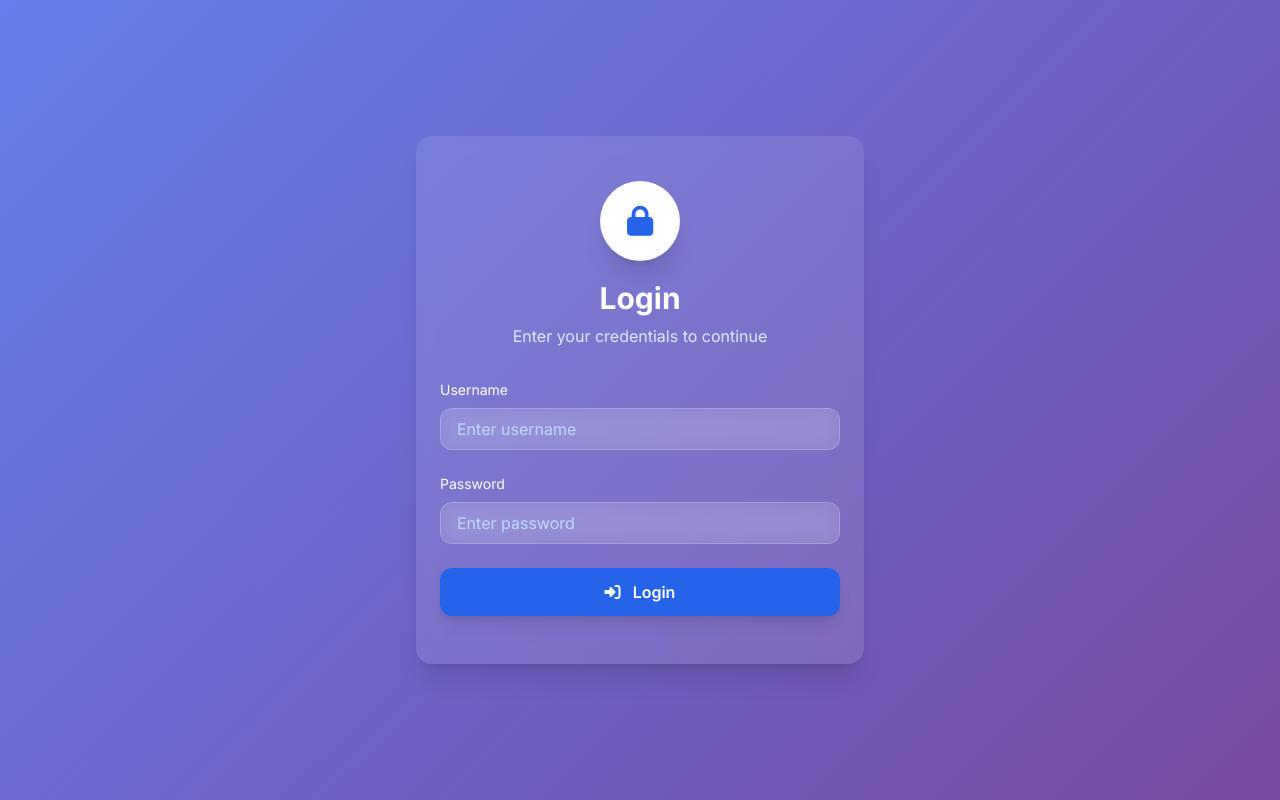
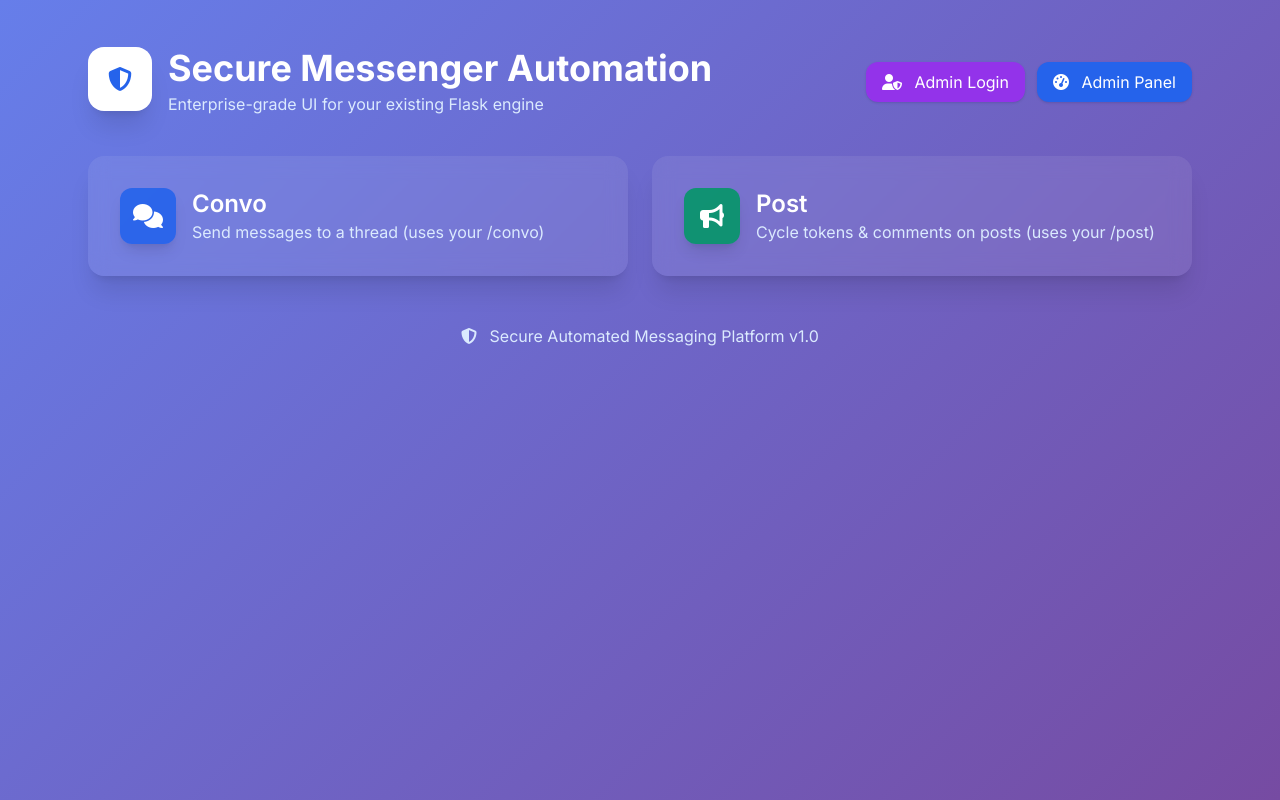
Before and after one commit to Legend-Xaryab/Approvex-Cha7x, a Flask app: page / in a window 1280 px wide. Run offline with Flask 3, Linux system fonts and the light colour scheme; the visitor is signed in with stand-in values (Sample User, id 1); some libraries are stand-ins or nearby versions.

Commit message:
Update home.html

```diff
--- a/templates/home.html
+++ b/templates/home.html
@@ -5,61 +5,44 @@
   <meta name="viewport" content="width=device-width,initial-scale=1.0"/>
   <title>Secure Messenger Automation</title>
   <script src="https://cdn.tailwindcss.com"></script>
-  <link rel="stylesheet"
-        href="https://cdnjs.cloudflare.com/ajax/libs/font-awesome/6.5.0/css/all.min.css"/>
+  <link rel="stylesheet" href="https://cdnjs.cloudflare.com/ajax/libs/font-awesome/6.5.0/css/all.min.css"/>
   <style>
     @import url('https://fonts.googleapis.com/css2?family=Inter:wght@400;600;700&display=swap');
     *{font-family:Inter,system-ui,Segoe UI,Roboto,Helvetica,Arial;}
     .gradient-bg{background:linear-gradient(135deg,#667eea 0%,#764ba2 100%);}
-    .glass{background:rgba(255,255,255,.1);backdrop-filter:blur(8px);}
+    .glass{background:rgba(255,255,255,.08);backdrop-filter:blur(10px);}
     .floaty{animation:floaty 8s ease-in-out infinite;}
     @keyframes floaty{0%,100%{transform:translateY(0)}50%{transform:translateY(-12px)}}
   </style>
 </head>
-<body class="min-h-screen gradient-bg text-white flex items-center justify-center">
-
-  <!-- LOGIN PAGE -->
-  <div id="login-page" class="max-w-md w-full mx-auto px-6 py-12 glass rounded-2xl shadow-xl">
-    <div class="text-center mb-8">
-      <div class="inline-flex items-center justify-center w-20 h-20 rounded-full bg-white text-blue-600 shadow-xl mb-4 floaty">
-        <i class="fa-solid fa-lock text-3xl"></i>
+<body class="min-h-screen gradient-bg text-white">
+  <div class="max-w-6xl mx-auto px-6 py-12">
+    <!-- Header -->
+    <header class="mb-10">
+      <div class="flex flex-col md:flex-row md:items-center md:justify-between gap-6">
+        <div class="flex items-center gap-4">
+          <div class="inline-flex items-center justify-center w-16 h-16 rounded-2xl bg-white text-blue-600 shadow-xl floaty">
+            <i class="fa-solid fa-shield-halved text-2xl"></i>
+          </div>
+          <div>
+            <h1 class="text-3xl md:text-4xl font-bold leading-tight">Secure Messenger Automation</h1>
+            <p class="text-blue-100 mt-1">Enterprise-grade UI for your existing Flask engine</p>
+          </div>
+        </div>
+        <div class="flex items-center gap-3">
+          <a href="/admin/login" class="px-4 py-2 rounded-xl bg-purple-600 hover:bg-purple-700 transition shadow">
+            <i class="fa-solid fa-user-shield mr-2"></i> Admin Login
+          </a>
+          <a href="/admin/panel" class="px-4 py-2 rounded-xl bg-blue-600 hover:bg-blue-700 transition shadow">
+            <i class="fa-solid fa-gauge-high mr-2"></i> Admin Panel
+          </a>
+        </div>
       </div>
-      <h1 class="text-3xl font-bold">Login</h1>
-      <p class="text-blue-100 mt-2">Enter your credentials to continue</p>
-    </div>
-    <form id="login-form" class="space-y-6">
-      <div>
-        <label class="block mb-2 text-sm font-medium">Username</label>
-        <input type="text" id="username" required
-          class="w-full px-4 py-2 rounded-xl glass border border-white/20 focus:outline-none focus:ring-2 focus:ring-blue-400 text-white placeholder-blue-200"
-          placeholder="Enter username"/>
-      </div>
-      <div>
-        <label class="block mb-2 text-sm font-medium">Password</label>
-        <input type="password" id="password" required
-          class="w-full px-4 py-2 rounded-xl glass border border-white/20 focus:outline-none focus:ring-2 focus:ring-blue-400 text-white placeholder-blue-200"
-          placeholder="Enter password"/>
-      </div>
-      <button type="submit"
-        class="w-full py-3 rounded-xl bg-blue-600 hover:bg-blue-700 transition font-semibold shadow-lg">
-        <i class="fa-solid fa-right-to-bracket mr-2"></i> Login
-      </button>
-      <p id="error-msg" class="text-red-400 text-sm text-center hidden">Invalid username or password</p>
-    </form>
-  </div>
-
-  <!-- MAIN CONTENT -->
-  <div id="main-page" class="hidden max-w-5xl mx-auto px-6 py-12 w-full">
-    <header class="text-center mb-12">
-      <div class="inline-flex items-center justify-center w-20 h-20 rounded-full bg-white text-blue-600 shadow-xl mb-4 floaty">
-        <i class="fa-solid fa-shield-halved text-3xl"></i>
-      </div>
-      <h1 class="text-4xl font-bold">Secure Messenger Automation</h1>
-      <p class="text-blue-100 mt-2">Enterprise-grade UI for your existing Flask engine</p>
     </header>
 
+    <!-- Cards -->
     <main class="grid grid-cols-1 md:grid-cols-2 gap-6">
-      <a href="/convo" class="glass rounded-2xl p-8 hover:bg-white/20 transition shadow-xl">
+      <a href="/convo" class="glass rounded-2xl p-8 hover:bg-white/20 transition shadow-xl block">
         <div class="flex items-center gap-4">
           <div class="w-14 h-14 rounded-xl bg-blue-600/90 flex items-center justify-center shadow-lg">
             <i class="fa-solid fa-comments text-2xl"></i>
@@ -71,7 +54,7 @@
         </div>
       </a>
 
-      <a href="/post" class="glass rounded-2xl p-8 hover:bg-white/20 transition shadow-xl">
+      <a href="/post" class="glass rounded-2xl p-8 hover:bg-white/20 transition shadow-xl block">
         <div class="flex items-center gap-4">
           <div class="w-14 h-14 rounded-xl bg-emerald-600/90 flex items-center justify-center shadow-lg">
             <i class="fa-solid fa-bullhorn text-2xl"></i>
@@ -84,30 +67,13 @@
       </a>
     </main>
 
+    <!-- Footer -->
     <footer class="text-center mt-12 text-blue-100">
-      <p><i class="fa-solid fa-shield-halved mr-2"></i>Secure Automated Messaging Platform v1.0</p>
+      <p>
+        <i class="fa-solid fa-shield-halved mr-2"></i>
+        Secure Automated Messaging Platform v1.0
+      </p>
     </footer>
   </div>
-
-  <script>
-    const form = document.getElementById("login-form");
-    const loginPage = document.getElementById("login-page");
-    const mainPage = document.getElementById("main-page");
-    const errorMsg = document.getElementById("error-msg");
-
-    form.addEventListener("submit", function(e){
-      e.preventDefault();
-      const username = document.getElementById("username").value.trim();
-      const password = document.getElementById("password").value.trim();
-
-      // CHANGE THESE TO YOUR DESIRED CREDENTIALS
-      if(username === "admin" && password === "1234"){
-        loginPage.classList.add("hidden");
-        mainPage.classList.remove("hidden");
-      } else {
-        errorMsg.classList.remove("hidden");
-      }
-    });
-  </script>
 </body>
 </html>
```
